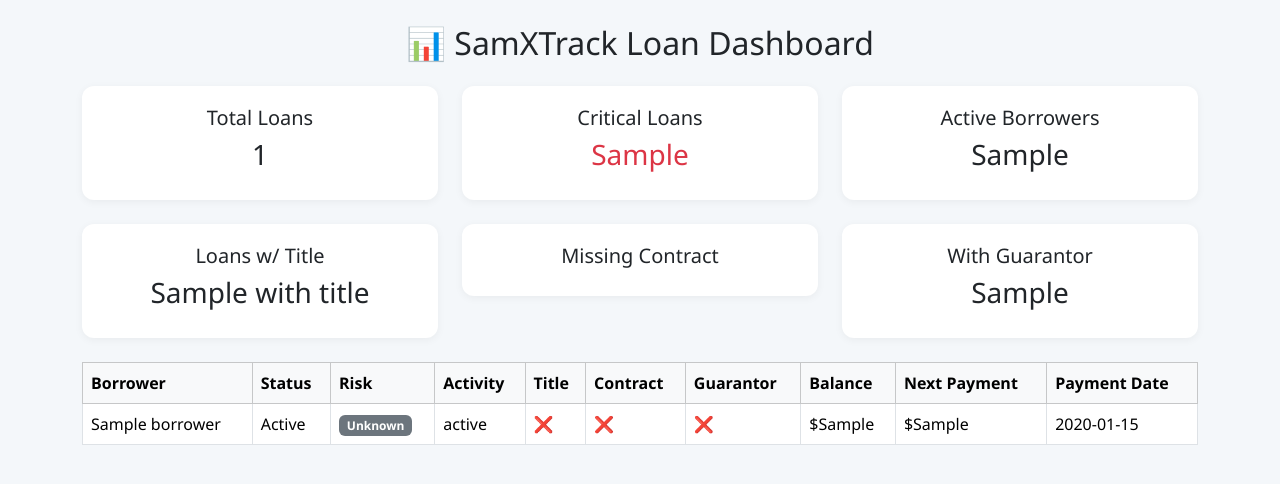
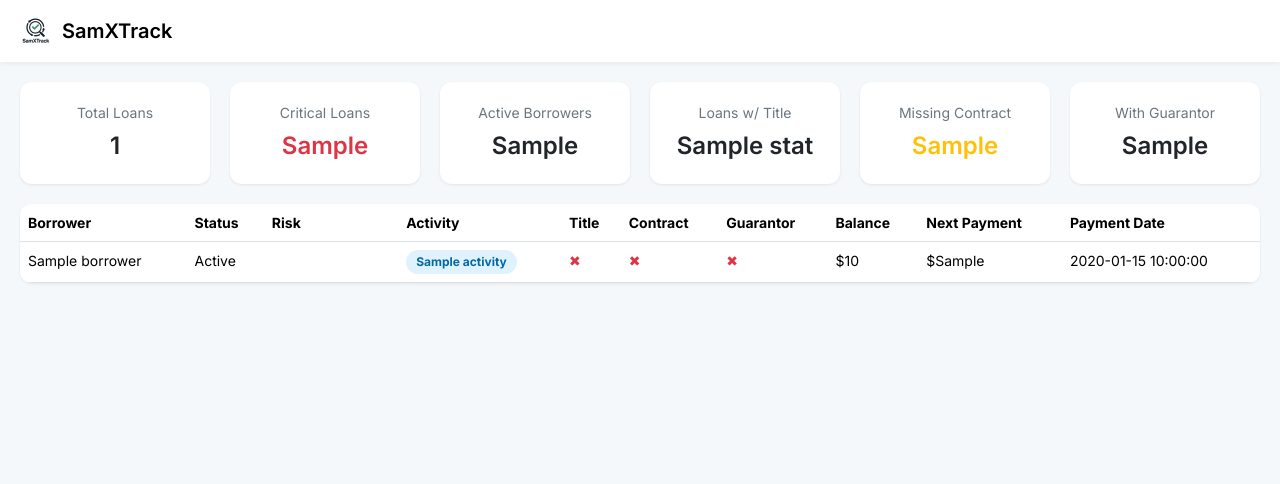
Before and after one commit to asakg/samxtrack, a Flask app: template app/templates/dashboard.html in a window 1280 px wide. Shown: the top 484 px of the page. Run offline with Flask 3, Linux system fonts and the light colour scheme; the template is opened without the code that fills it: most values are stand-ins (such as "Sample title", 1, 10 or a date in 2020).

Commit message:
adding data to dashboard redesing

```diff
--- a/app/templates/dashboard.html
+++ b/app/templates/dashboard.html
@@ -1,82 +1,149 @@
 <!DOCTYPE html>
 <html lang="en">
 <head>
-  <meta charset="UTF-8" />
+    <meta charset="UTF-8">
     <title>SamXTrack Dashboard</title>
     <link href="https://cdn.jsdelivr.net/npm/bootstrap@5.3.3/dist/css/bootstrap.min.css" rel="stylesheet">
+    <link href="https://fonts.googleapis.com/css2?family=Inter:wght@400;600;700&display=swap" rel="stylesheet">
     <style>
         body {
-      background-color: #f4f7fa;
-      font-family: 'Segoe UI', sans-serif;
+            font-family: 'Inter', sans-serif;
+            background-color: #f5f8fa;
+            margin: 0;
+            padding: 0;
         }
-    .summary-card {
+
+        .navbar {
+            background-color: #ffffff;
+            box-shadow: 0 2px 4px rgba(0, 0, 0, 0.05);
+            padding: 10px 20px;
+        }
+
+        .navbar-brand {
+            font-weight: 600;
+            font-size: 20px;
+            display: flex;
+            align-items: center;
+        }
+
+        .navbar-brand img {
+            height: 32px;
+            margin-right: 10px;
+        }
+
+        .stats-container {
+            display: grid;
+            grid-template-columns: repeat(auto-fill, minmax(180px, 1fr));
+            gap: 20px;
+            padding: 20px;
+        }
+
+        .stat-card {
+            background: #ffffff;
             border-radius: 12px;
-      box-shadow: 0 2px 8px rgba(0,0,0,0.05);
             padding: 20px;
-      background-color: #fff;
+            box-shadow: 0 1px 3px rgba(0,0,0,0.08);
+            text-align: center;
         }
-    .risk-critical { background-color: #f8d7da; color: #721c24; }
-    .risk-high { background-color: #fff3cd; color: #856404; }
-    .risk-medium { background-color: #d1ecf1; color: #0c5460; }
-    .risk-safe { background-color: #d4edda; color: #155724; }
-    .badge-status {
-      font-size: 0.85rem;
-      padding: 0.5em 0.75em;
-      border-radius: 0.5rem;
+
+        .stat-title {
+            font-size: 14px;
+            color: #6c757d;
         }
-    .table-container {
-      overflow-x: auto;
+
+        .stat-value {
+            font-size: 24px;
+            font-weight: 600;
+            margin-top: 5px;
+        }
+
+        .dashboard-table {
+            padding: 0 20px 40px;
+        }
+
+        table {
+            width: 100%;
+            background: #ffffff;
+            border-radius: 12px;
+            box-shadow: 0 1px 3px rgba(0,0,0,0.08);
+            overflow: hidden;
+        }
+
+        th, td {
+            padding: 12px 16px;
+            text-align: left;
+            font-size: 14px;
+        }
+
+        thead {
+            background-color: #f1f3f5;
+        }
+
+        .badge {
+            font-size: 12px;
+            padding: 6px 10px;
+            border-radius: 50px;
+        }
+
+        .badge-success {
+            background-color: #d1fae5;
+            color: #047857;
+        }
+
+        .badge-danger {
+            background-color: #fee2e2;
+            color: #b91c1c;
+        }
+
+        .badge-warning {
+            background-color: #fef3c7;
+            color: #92400e;
+        }
+
+        .badge-info {
+            background-color: #e0f2fe;
+            color: #0369a1;
         }
     </style>
 </head>
 <body>
-  <div class="container py-4">
-    <h2 class="mb-4 text-center">📊 SamXTrack Loan Dashboard</h2>
+<nav class="navbar">
+    <span class="navbar-brand">
+        <img src="{{ url_for('static', filename='samxtracklogo.png') }}" alt="Logo">
+        SamXTrack
+    </span>
+</nav>
 
-    <!-- Summary Cards -->
-    <div class="row g-4 mb-4">
-      <div class="col-md-4">
-        <div class="summary-card text-center">
-          <h5>Total Loans</h5>
-          <h3>{{ total_loans }}</h3>
+<div class="stats-container">
+    <div class="stat-card">
+        <div class="stat-title">Total Loans</div>
+        <div class="stat-value">{{ stats.total_loans }}</div>
     </div>
+    <div class="stat-card">
+        <div class="stat-title">Critical Loans</div>
+        <div class="stat-value text-danger">{{ stats.critical_loans }}</div>
     </div>
-      <div class="col-md-4">
-        <div class="summary-card text-center">
-          <h5>Critical Loans</h5>
-          <h3 class="text-danger">{{ critical_loans }}</h3>
+    <div class="stat-card">
+        <div class="stat-title">Active Borrowers</div>
+        <div class="stat-value">{{ stats.active_borrowers }}</div>
     </div>
+    <div class="stat-card">
+        <div class="stat-title">Loans w/ Title</div>
+        <div class="stat-value">{{ stats.title_loans }}</div>
     </div>
-      <div class="col-md-4">
-        <div class="summary-card text-center">
-          <h5>Active Borrowers</h5>
-          <h3>{{ active_borrowers }}</h3>
+    <div class="stat-card">
+        <div class="stat-title">Missing Contract</div>
+        <div class="stat-value text-warning">{{ stats.missing_contract }}</div>
     </div>
-      </div>
-      <div class="col-md-4">
-        <div class="summary-card text-center">
-          <h5>Loans w/ Title</h5>
-          <h3>{{ with_title }}</h3>
-        </div>
-      </div>
-      <div class="col-md-4">
-        <div class="summary-card text-center">
-          <h5>Missing Contract</h5>
-          <h3 class="text-warning">{{ no_contract }}</h3>
-        </div>
-      </div>
-      <div class="col-md-4">
-        <div class="summary-card text-center">
-          <h5>With Guarantor</h5>
-          <h3>{{ with_guarantor }}</h3>
-        </div>
+    <div class="stat-card">
+        <div class="stat-title">With Guarantor</div>
+        <div class="stat-value">{{ stats.with_guarantor }}</div>
     </div>
 </div>
 
-    <!-- Data Table -->
-    <div class="table-container">
-      <table class="table table-bordered table-hover bg-white">
-        <thead class="table-light">
+<div class="dashboard-table">
+    <table class="table table-hover">
+        <thead>
         <tr>
             <th>Borrower</th>
             <th>Status</th>
@@ -91,53 +158,22 @@
         </tr>
         </thead>
         <tbody>
-          {% for row in df %}
+        {% for row in table_rows %}
             <tr>
-            <td>{{ row['Borrower'] }}</td>
-            <td>{{ row['Status'] }}</td>
-            <td>
-              {% if row['Risk Level'] == 'Critical' %}
-                <span class="badge bg-danger">Critical</span>
-              {% elif row['Risk Level'] == 'High Risk' %}
-                <span class="badge bg-warning text-dark">High</span>
-              {% elif row['Risk Level'] == 'At Risk' %}
-                <span class="badge bg-info text-dark">At Risk</span>
-              {% elif row['Risk Level'] == 'Paid' %}
-                <span class="badge bg-success">Paid</span>
-              {% else %}
-                <span class="badge bg-secondary">Unknown</span>
-              {% endif %}
-            </td>
-            <td>{{ row['Activity Status'] }}</td>
-            <td>
-              {% if row['Has Title'] %}
-                ✅
-              {% else %}
-                ❌
-              {% endif %}
-            </td>
-            <td>
-              {% if row['Has Contract'] %}
-                ✅
-              {% else %}
-                ❌
-              {% endif %}
-            </td>
-            <td>
-              {% if row['Has Guarantor'] %}
-                ✅
-              {% else %}
-                ❌
-              {% endif %}
-            </td>
-            <td>${{ row['Principal Balance'] }}</td>
-            <td>${{ row['Next Payment Amount'] }}</td>
-            <td>{{ row['Payment Date'] }}</td>
+                <td>{{ row.Borrower }}</td>
+                <td>{{ row.Status }}</td>
+                <td><span class="badge {{ row.RiskColor }}">{{ row.Risk }}</span></td>
+                <td><span class="badge badge-info">{{ row.Activity }}</span></td>
+                <td>{% if row.Title == '✔' %}✔{% else %}<span class="text-danger">✖</span>{% endif %}</td>
+                <td>{% if row.Contract == '✔' %}✔{% else %}<span class="text-danger">✖</span>{% endif %}</td>
+                <td>{% if row.Guarantor == '✔' %}✔{% else %}<span class="text-danger">✖</span>{% endif %}</td>
+                <td>${{ row.Balance }}</td>
+                <td>${{ row.NextPayment }}</td>
+                <td>{{ row.PaymentDate }}</td>
             </tr>
         {% endfor %}
         </tbody>
     </table>
 </div>
-  </div>
 </body>
 </html>
```
Also changed, not shown: bryt_downloader.py (added, +61 -0 lines). Lines whose indentation alone changed are shown as unchanged.
